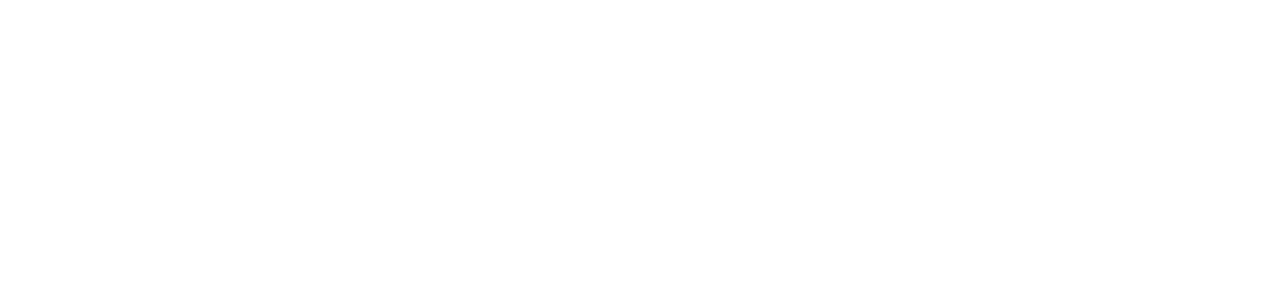
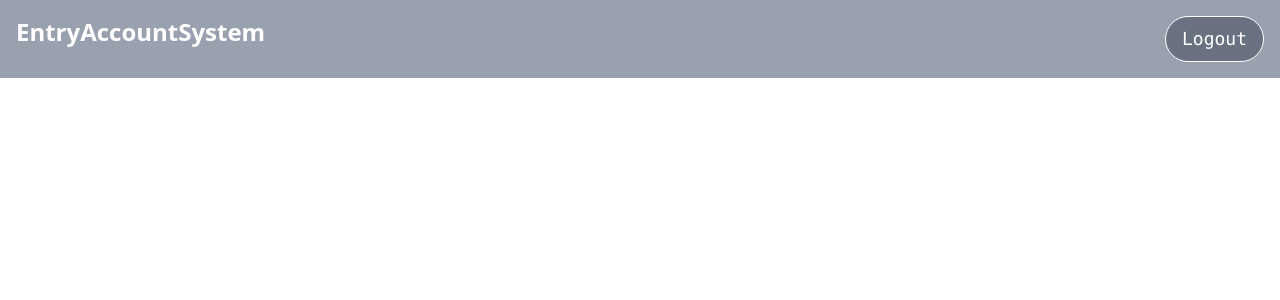
Before and after one commit to Ahnaf-Hamid/DoubleEntryAccSys-mern, a React (Vite) app in the folder frontend/: page / in a window 1280 px wide. Shown: the top 300 px of the page. Built offline with nearby package versions, Linux system fonts and the light colour scheme.

Commit message:
navbar completed

```diff
--- a/frontend/src/components/Navbar.jsx
+++ b/frontend/src/components/Navbar.jsx
@@ -1,9 +1,14 @@
-import React from 'react'
+import React from "react";
 
 const Navbar = () => {
   return (
-    <div></div>
-  )
-}
+    <div className="bg-gray-400 p-4 text-white">
+      <div className="max-w-7xl mx-auto flex justify-between">
+        <h1 className="font-bold text-2xl">EntryAccountSystem</h1>
+        <button className="font-mono text-lg border rounded-full py-2 px-4 bg-gray-500 hover:bg-gray-600 cursor-pointer">Logout</button>
+      </div>
+    </div>
+  );
+};
 
-export default Navbar
+export default Navbar;
```
